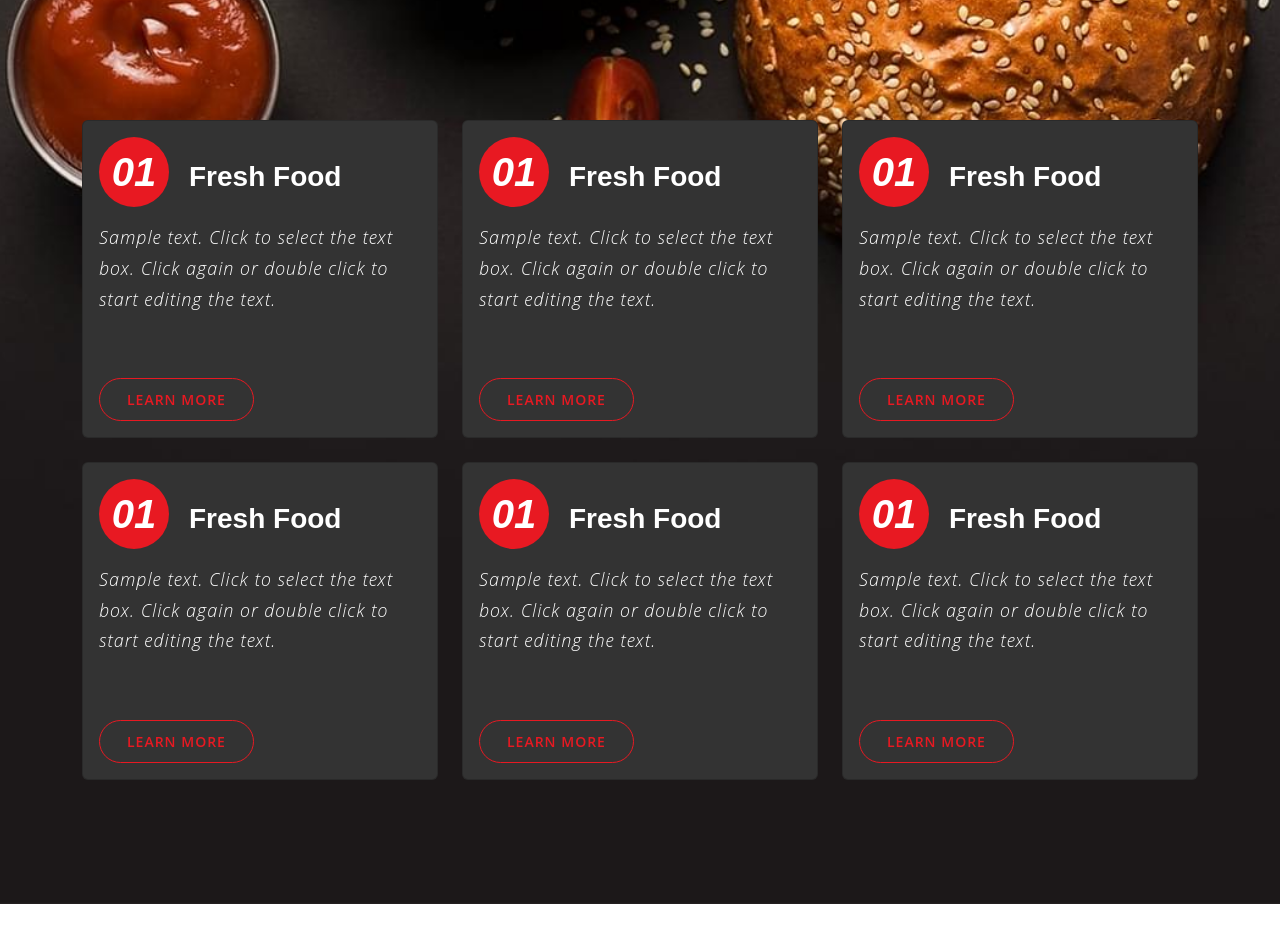
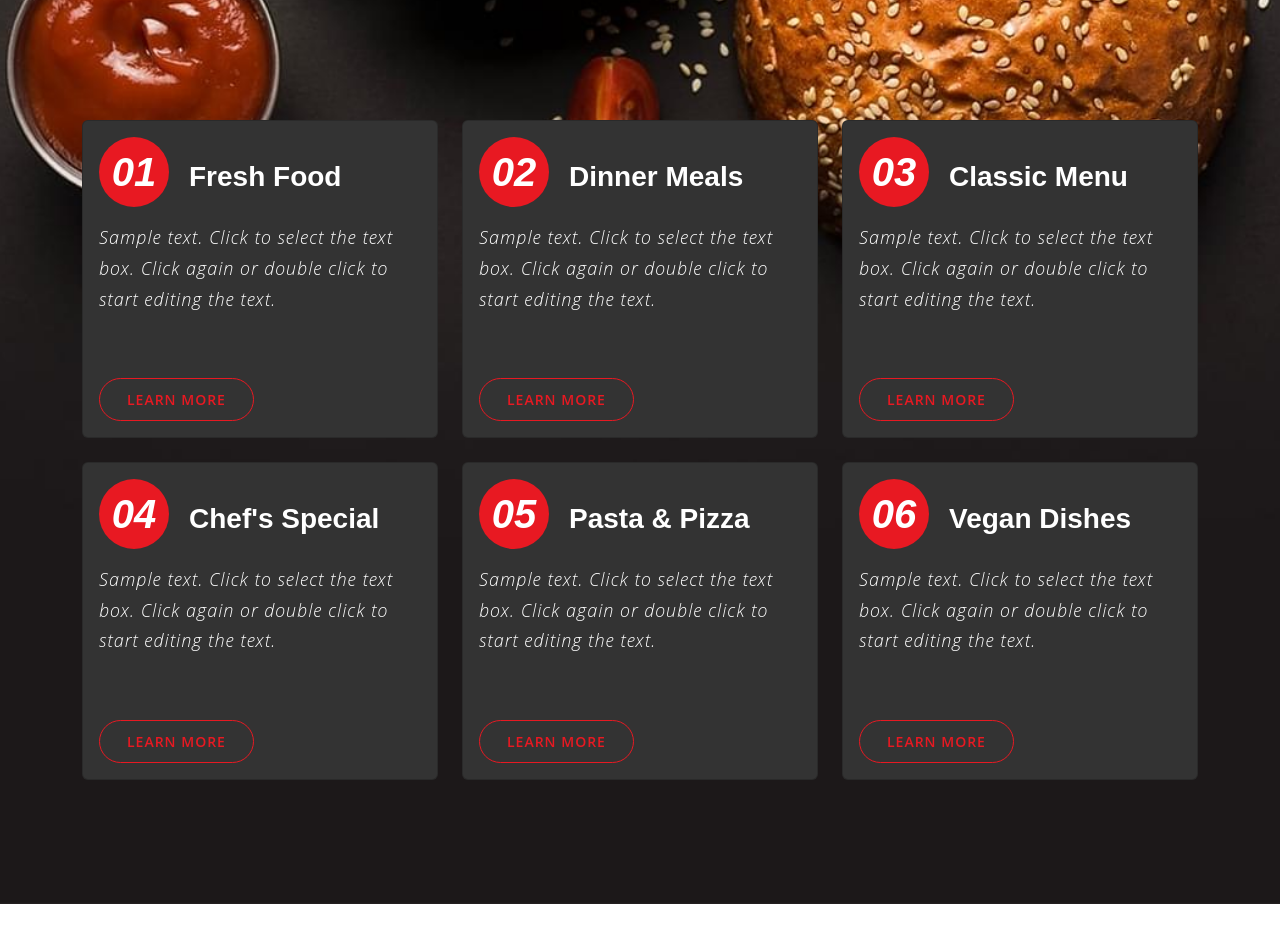
Before and after one commit to Amankumar-02/Responsive-Food-and-Restaurant-Website, a plain HTML site: page index.html in a window 1280 px wide. Shown: the part 2300-3234 px from the top of the page. Drawn offline with nearby package versions, Linux system fonts and the light colour scheme.

Commit message:
Update index.html

```diff
--- a/index.html
+++ b/index.html
@@ -139,7 +139,7 @@
                 <div class="col-md-6 col-lg-4 mb-4">
                     <div class="card">
                         <div class="card-body text-md-start text-center">
-                            <h3><span class="fst-italic">01</span>Fresh Food</h3>
+                            <h3><span class="fst-italic">02</span>Dinner Meals</h3>
                             <p class="fst-italic">Sample text. Click to select the text box. Click again or double click to start editing the text.</p>
                         <a href="#" class="main-btn mt-5">LEARN MORE</a>
                         </div>
@@ -149,7 +149,7 @@
                 <div class="col-md-6 col-lg-4 mb-4">
                     <div class="card">
                         <div class="card-body text-md-start text-center">
-                            <h3><span class="fst-italic">01</span>Fresh Food</h3>
+                            <h3><span class="fst-italic">03</span>Classic Menu</h3>
                             <p class="fst-italic">Sample text. Click to select the text box. Click again or double click to start editing the text.</p>
                         <a href="#" class="main-btn mt-5">LEARN MORE</a>
                         </div>
@@ -159,7 +159,7 @@
                 <div class="col-md-6 col-lg-4 mb-4">
                     <div class="card">
                         <div class="card-body text-md-start text-center">
-                            <h3><span class="fst-italic">01</span>Fresh Food</h3>
+                            <h3><span class="fst-italic">04</span>Chef's Special</h3>
                             <p class="fst-italic">Sample text. Click to select the text box. Click again or double click to start editing the text.</p>
                         <a href="#" class="main-btn mt-5">LEARN MORE</a>
                         </div>
@@ -169,7 +169,7 @@
                 <div class="col-md-6 col-lg-4 mb-4">
                     <div class="card">
                         <div class="card-body text-md-start text-center">
-                            <h3><span class="fst-italic">01</span>Fresh Food</h3>
+                            <h3><span class="fst-italic">05</span>Pasta & Pizza</h3>
                             <p class="fst-italic">Sample text. Click to select the text box. Click again or double click to start editing the text.</p>
                         <a href="#" class="main-btn mt-5">LEARN MORE</a>
                         </div>
@@ -179,7 +179,7 @@
                 <div class="col-md-6 col-lg-4 mb-4">
                     <div class="card">
                         <div class="card-body text-md-start text-center">
-                            <h3><span class="fst-italic">01</span>Fresh Food</h3>
+                            <h3><span class="fst-italic">06</span>Vegan Dishes</h3>
                             <p class="fst-italic">Sample text. Click to select the text box. Click again or double click to start editing the text.</p>
                         <a href="#" class="main-btn mt-5">LEARN MORE</a>
                         </div>
```
